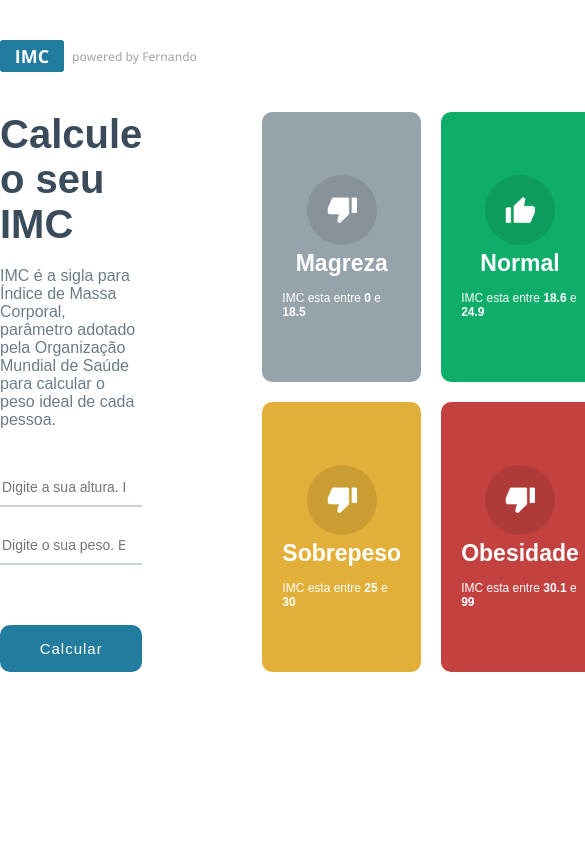
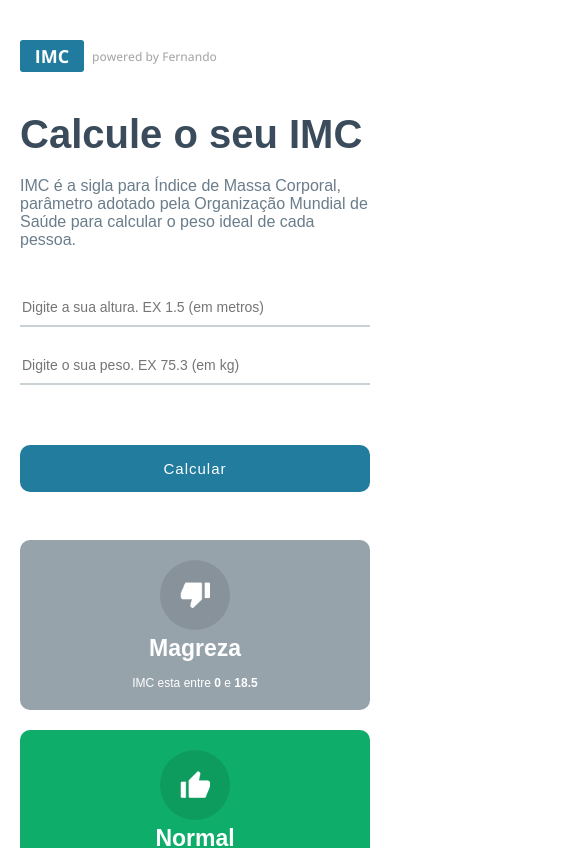
Before and after one commit to fernandoribeirosilva/curso-de-react-b7web, a React (Vite) app in the folder projetos/calculadora-de-IMC/: page / in a window 390 px wide. Shown: the top 848 px of the page, 585 px wide, since content can reach past the window. Built offline with nearby package versions, Linux system fonts and the light colour scheme.

Commit message:
deixando o site responsivo

```diff
--- a/projetos/calculadora-de-IMC/src/App.module.css
+++ b/projetos/calculadora-de-IMC/src/App.module.css
@@ -1,5 +1,9 @@
 body {
    font-family: Arial, Helvetica, sans-serif;
+}
+
+.main {
+   margin-bottom: 3.125rem;
 }
 
 .main header {
@@ -121,3 +125,37 @@ body {
    cursor: pointer;
    scale: 1.1;
 }
+
+@media (max-width: 770px) {
+   .main header {
+      padding: 0 1.25rem;
+   }
+
+   .container {
+      padding: 0 1.25rem;
+      flex-direction: column;
+      gap: 3rem;
+   }
+
+   .container .leftSide {
+      margin-right: 0;
+   }
+
+   .container .rightSide {
+      margin-left: 0;
+   }
+
+   .container .rightSide .rightArrow {
+      margin-left: 0;
+      margin-top: 0;
+      border-radius: 0;
+      border-top-left-radius: 10px;
+      border-bottom-right-radius: 10px;
+   }
+}
+
+@media (max-width: 430px) {
+   .container .rightSide .grid {
+      grid-template-columns: 1fr;
+   }
+}
```
